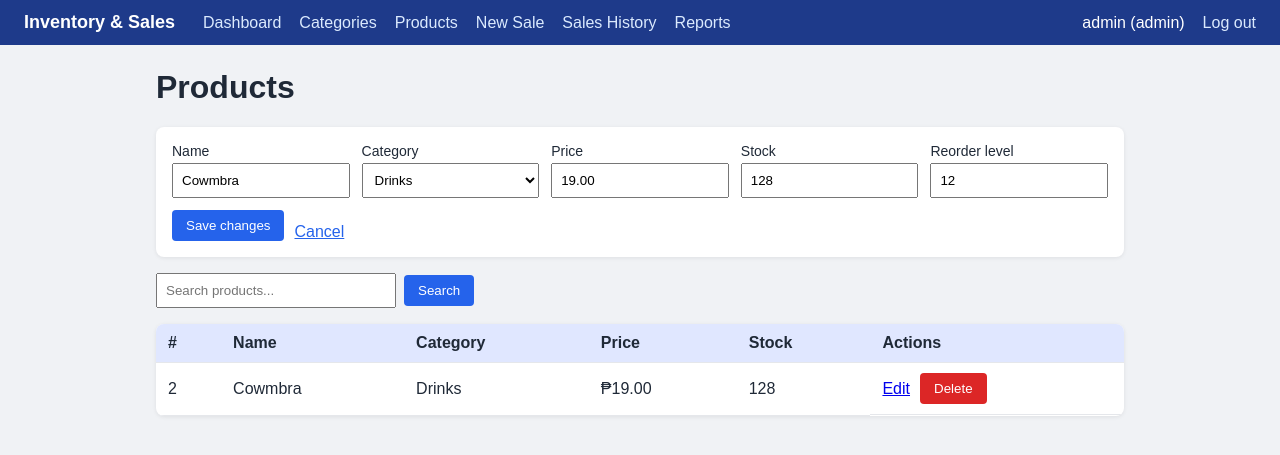
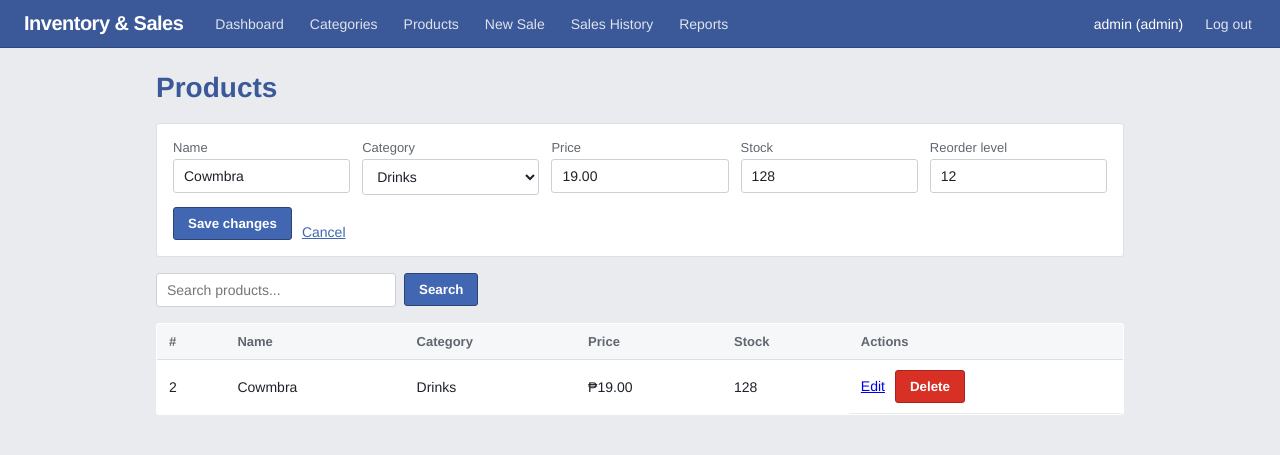
Before and after one commit to auroth22/inventory-sales, a PHP site: page /pages/products.php?edit=2 in a window 1280 px wide. Shown: the top 455 px of the page. Run offline with PHP 8.4, Linux system fonts and the light colour scheme; a user stored in the database is signed in; data comes from the database, SQL or seed files in the repository.

Commit message:
added few designs thats not even visible and recheks some mistakes on sql

```diff
--- a/style.css
+++ b/style.css
@@ -1,140 +1,236 @@
+/* =========================================================
+   Inventory & Sales: restyled
+   Direction: flat "Facebook 2015" for the app,
+   chunky game-style buttons for the login/register popup.
+   All original class names kept.
+   ========================================================= */
+
+:root {
+    --blue: #3b5998;
+    --blue-dark: #2d4373;
+    --blue-light: #4267b2;
+    --green: #42b72a;
+    --green-dark: #2f8a1c;
+    --orange: #f7931e;
+    --orange-dark: #c26f0a;
+    --red: #d93025;
+    --red-dark: #a8231b;
+    --bg: #e9ebee;
+    --line: #dddfe2;
+    --text: #1d2129;
+    --muted: #606770;
+}
+
 * { box-sizing: border-box; }
-body { font-family: Arial, sans-serif; margin: 0; background: #f0f2f5; color: #1f2937; }
+body { font-family: Helvetica, Arial, sans-serif; font-size: 14px; margin: 0; background: var(--bg); color: var(--text); }
+h1, h2, h3 { color: var(--blue); }
 
-/* Login */
-.login-page { display: flex; justify-content: center; align-items: center; height: 100vh; }
-.login-box { background: white; padding: 30px; border-radius: 8px; box-shadow: 0 2px 10px rgba(0,0,0,0.1); width: 300px; }
-.login-box input, .login-box button { width: 100%; padding: 10px; margin-top: 10px; }
-.login-box button { background: #2563eb; color: white; border: none; border-radius: 4px; cursor: pointer; }
-.error { color: #dc2626; }
+:focus-visible { outline: 2px solid var(--blue-light); outline-offset: 2px; }
 
-/* Layout */
-.topbar { display: flex; align-items: center; gap: 18px; background: #1e3a8a; color: white; padding: 12px 24px; }
-.topbar a { color: #dbeafe; text-decoration: none; }
-.topbar a:hover { color: white; text-decoration: underline; }
-.topbar .brand { font-weight: bold; font-size: 18px; margin-right: 10px; }
+/* ===== Login (plain page, if still used) ===== */
+.login-page { display: flex; justify-content: center; align-items: center; min-height: 100vh; }
+.login-box { background: white; padding: 24px; border: 1px solid var(--line); border-radius: 8px; width: 320px; }
+.login-box input { width: 100%; padding: 12px; margin-top: 10px; border: 1px solid #ccd0d5; border-radius: 6px; font-size: 16px; }
+.login-box button { width: 100%; padding: 12px; margin-top: 10px; background: var(--blue-light); color: white; border: none; border-radius: 6px; font-size: 16px; font-weight: bold; cursor: pointer; }
+.error { color: var(--red); }
+
+/* ===== Layout ===== */
+.topbar { display: flex; align-items: center; gap: 18px; background: var(--blue); color: white; padding: 0 24px; min-height: 48px; border-bottom: 1px solid #29487d; }
+.topbar a { color: #dfe3ee; text-decoration: none; padding: 15px 4px; }
+.topbar a:hover { color: white; text-decoration: none; background: rgba(255,255,255,0.12); }
+.topbar .brand { font-weight: bold; font-size: 20px; margin-right: 10px; color: white; letter-spacing: -0.5px; }
 .topbar .spacer { flex: 1; }
 .container { max-width: 1000px; margin: 24px auto; padding: 0 16px; }
 
-/* Messages */
-.flash { padding: 10px 14px; border-radius: 6px; margin-bottom: 16px; }
-.flash.success { background: #dcfce7; color: #166534; }
-.flash.error { background: #fee2e2; color: #991b1b; }
+/* ===== Messages ===== */
+.flash { padding: 10px 14px; border-radius: 3px; margin-bottom: 16px; border: 1px solid; }
+.flash.success { background: #e9f6e6; color: #1e6b12; border-color: #b9dfb1; }
+.flash.error { background: #ffebe8; color: #a8231b; border-color: #dd3c10; }
 
-/* Dashboard cards */
+/* ===== Dashboard cards ===== */
 .cards { display: grid; grid-template-columns: repeat(auto-fit, minmax(180px, 1fr)); gap: 14px; margin: 18px 0 28px; }
-.card { background: white; border-radius: 8px; padding: 18px; box-shadow: 0 1px 4px rgba(0,0,0,0.08); display: flex; flex-direction: column; gap: 6px; }
-.card .num { font-size: 28px; font-weight: bold; color: #1e3a8a; }
-.card.warn .num { color: #dc2626; }
+.card { background: white; border: 1px solid var(--line); border-radius: 3px; padding: 16px; display: flex; flex-direction: column; gap: 6px; color: var(--muted); }
+.card .num { font-size: 28px; font-weight: bold; color: var(--blue); }
+.card.warn { border-left: 4px solid var(--red); }
+.card.warn .num { color: var(--red); }
 
-/* Tables */
-table { width: 100%; border-collapse: collapse; background: white; border-radius: 8px; overflow: hidden; box-shadow: 0 1px 4px rgba(0,0,0,0.08); }
-th, td { padding: 10px 12px; text-align: left; border-bottom: 1px solid #e5e7eb; }
-th { background: #e0e7ff; }
-tr.low td { background: #fff7ed; }
+/* ===== Tables ===== */
+table { width: 100%; border-collapse: collapse; background: white; border: 1px solid var(--line); border-radius: 3px; overflow: hidden; }
+th, td { padding: 10px 12px; text-align: left; border-bottom: 1px solid #e9ebee; }
+th { background: #f6f7f9; color: var(--muted); font-size: 13px; border-bottom: 1px solid var(--line); }
+tbody tr:hover td { background: #f6f7f9; }
+tr.low td { background: #fff4e5; }
 
-/* Forms */
+/* ===== Forms ===== */
 .inline-form { display: flex; gap: 8px; margin: 16px 0; align-items: center; }
-.inline-form input { padding: 8px; min-width: 240px; }
-.grid-form { display: grid; grid-template-columns: repeat(auto-fit, minmax(170px, 1fr)); gap: 12px; background: white; padding: 16px; border-radius: 8px; margin-bottom: 8px; box-shadow: 0 1px 4px rgba(0,0,0,0.08); }
-.grid-form label { display: flex; flex-direction: column; gap: 4px; font-size: 14px; }
-.grid-form input, .grid-form select { padding: 8px; }
+.inline-form input { padding: 8px 10px; min-width: 240px; }
+.grid-form { display: grid; grid-template-columns: repeat(auto-fit, minmax(170px, 1fr)); gap: 12px; background: white; padding: 16px; border: 1px solid var(--line); border-radius: 3px; margin-bottom: 8px; }
+.grid-form label { display: flex; flex-direction: column; gap: 4px; font-size: 13px; color: var(--muted); }
+.grid-form input, .grid-form select { padding: 8px 10px; }
+input, select { border: 1px solid #ccd0d5; border-radius: 3px; font-family: inherit; font-size: 14px; background: white; color: var(--text); }
+input:focus, select:focus { outline: none; border-color: var(--blue-light); box-shadow: 0 0 0 2px #dbe4f5; }
 .form-buttons { display: flex; align-items: end; gap: 10px; }
-button { background: #2563eb; color: white; border: none; border-radius: 4px; padding: 8px 14px; cursor: pointer; }
-button.danger { background: #dc2626; }
-.btn-link { color: #2563eb; }
+
+button { background: var(--blue-light); color: white; border: 1px solid var(--blue-dark); border-radius: 3px; padding: 8px 14px; font-family: inherit; font-weight: bold; cursor: pointer; }
+button:hover { background: var(--blue); }
+button.danger { background: var(--red); border-color: var(--red-dark); }
+button.danger:hover { background: var(--red-dark); }
+.btn-link { color: var(--blue-light); }
 .actions { display: flex; gap: 10px; align-items: center; }
 .actions form { margin: 0; }
 
-/* Login / register extras */
-.success { color: #166534; }
+/* ===== Login / register extras ===== */
+.success { color: #1e6b12; }
 .switch-link { text-align: center; font-size: 14px; margin-top: 16px; }
-.switch-link a { color: #2563eb; }
+.switch-link a { color: var(--blue-light); }
 
-/* ===== Landing page + popup (modal) ===== */
+/* =========================================================
+   Landing page + popup
+   Flat blue bar on top (like 2015 Facebook), light gray page
+   ========================================================= */
 .landing {
     min-height: 100vh;
     margin: 0;
     display: flex;
     align-items: center;
     justify-content: center;
-    background: linear-gradient(135deg, #1e3a8a, #2563eb);
+    background: var(--bg);
+    color: var(--text);
+    text-align: center;
+    position: relative;
+    padding: 80px 20px 20px;
+}
+.landing::before {
+    content: "";
+    position: fixed;
+    top: 0; left: 0; right: 0;
+    height: 56px;
+    background: var(--blue);
+    border-bottom: 1px solid #29487d;
+}
+.hero { max-width: 520px; }
+.hero h1 { font-size: 40px; margin: 0 0 10px; color: var(--blue); letter-spacing: -1px; }
+.hero p { font-size: 18px; color: var(--muted); line-height: 1.4; margin: 0; }
+
+/* Chunky green call-to-action */
+.hero button {
+    margin-top: 24px;
+    padding: 14px 36px;
+    font-size: 18px;
+    font-weight: bold;
     color: white;
-    text-align: center;
+    background: var(--green);
+    border: 1px solid var(--green-dark);
+    border-bottom: 5px solid var(--green-dark);
+    border-radius: 10px;
+    text-shadow: 0 1px 0 rgba(0,0,0,0.25);
+    transition: transform 0.05s, border-bottom-width 0.05s;
 }
-.hero h1 { font-size: 42px; margin: 0 0 8px; }
-.hero button {
-    margin-top: 20px;
-    padding: 12px 28px;
-    font-size: 16px;
-    font-weight: bold;
+.hero button:hover { background: #4cc832; }
+.hero button:active { transform: translateY(3px); border-bottom-width: 2px; }
+
+/* ===== Popup box ===== */
+.auth-modal {
+    border: 3px solid var(--blue);
+    border-radius: 14px;
+    padding: 0;                       /* padding lives on .auth-inner so backdrop clicks work */
+    width: min(380px, 92vw);
+    box-shadow: 0 12px 40px rgba(0, 0, 0, 0.35);
+    color: var(--text);
     background: white;
-    color: #1e3a8a;
-    border-radius: 999px;
+}
+.auth-modal[open] { animation: pop 0.18s ease-out; }
+.auth-modal::backdrop { background: rgba(20, 28, 48, 0.6); backdrop-filter: blur(3px); }
+
+@keyframes pop {
+    from { opacity: 0; transform: translateY(10px) scale(0.97); }
+    to   { opacity: 1; transform: none; }
+}
+@media (prefers-reduced-motion: reduce) {
+    .auth-modal[open] { animation: none; }
 }
 
-/* The popup box */
-.auth-modal {
-    border: none;
-    border-radius: 16px;
-    padding: 0;                       /* padding lives on .auth-inner so backdrop clicks work */
-    width: min(380px, 92vw);
-    box-shadow: 0 20px 60px rgba(0, 0, 0, 0.35);
-    color: #1f2937;
-}
-.auth-modal[open] { animation: pop 0.2s ease-out; }
-
-/* The dim, blurred layer behind the popup */
-.auth-modal::backdrop {
-    background: rgba(15, 23, 42, 0.55);
-    backdrop-filter: blur(4px);
-}
-
-@keyframes pop {
-    from { opacity: 0; transform: translateY(12px) scale(0.97); }
-    to   { opacity: 1; transform: none; }
-}
-
-.auth-inner { padding: 28px; position: relative; }
+.auth-inner { padding: 26px; position: relative; background: linear-gradient(#f5f7fb, white 90px); border-radius: 11px; }
 
 .close-x {
     position: absolute;
-    top: 8px;
-    right: 12px;
+    top: 8px; right: 12px;
     background: none;
-    color: #94a3b8;
-    font-size: 26px;
+    border: none;
+    color: #8d949e;
+    font-size: 28px;
     padding: 0 6px;
 }
+.close-x:hover { background: none; color: var(--red); }
 
-/* Tabs */
-.tabs { display: flex; background: #f1f5f9; border-radius: 10px; padding: 4px; margin-bottom: 18px; margin-top: 10px; }
-.tab { flex: 1; background: transparent; color: #475569; border-radius: 8px; padding: 8px; }
-.tab.active { background: white; color: #1e3a8a; font-weight: bold; box-shadow: 0 1px 3px rgba(0, 0, 0, 0.15); }
+/* ===== Tabs: chunky toggle ===== */
+.tabs { display: flex; gap: 6px; background: #dfe3ee; border-radius: 12px; padding: 5px; margin: 10px 0 18px; }
+.tab {
+    flex: 1;
+    background: transparent;
+    color: var(--blue);
+    border: none;
+    border-radius: 9px;
+    padding: 10px;
+    font-size: 15px;
+}
+.tab:hover { background: rgba(255,255,255,0.5); }
+.tab.active {
+    background: white;
+    color: var(--blue);
+    border-bottom: 3px solid #b5bfd6;
+}
 
-/* Forms inside the popup: only the active one is visible */
+/* ===== Forms inside popup: only active one visible ===== */
 .panel { display: none; flex-direction: column; gap: 10px; }
 .panel.active { display: flex; }
-.panel input { padding: 11px; border: 1px solid #cbd5e1; border-radius: 8px; font-size: 15px; }
-.panel button[type="submit"] { padding: 11px; border-radius: 8px; font-size: 15px; }
+.panel input { padding: 12px; border: 2px solid #ccd0d5; border-radius: 10px; font-size: 16px; }
+.panel input:focus { border-color: var(--blue-light); box-shadow: none; }
+
+/* Chunky "pressable" submit button */
+.panel button[type="submit"] {
+    margin-top: 4px;
+    padding: 12px;
+    font-size: 17px;
+    color: white;
+    background: var(--green);
+    border: 1px solid var(--green-dark);
+    border-bottom: 5px solid var(--green-dark);
+    border-radius: 10px;
+    text-shadow: 0 1px 0 rgba(0,0,0,0.25);
+    transition: transform 0.05s, border-bottom-width 0.05s;
+}
+.panel button[type="submit"]:hover { background: #4cc832; }
+.panel button[type="submit"]:active { transform: translateY(3px); border-bottom-width: 2px; }
+
+/* Register panel gets the orange button so the two actions feel different.
+   Change "register" below if your panel uses another id/class. */
+#register-panel button[type="submit"],
+.panel.register button[type="submit"] {
+    background: var(--orange);
+    border-color: var(--orange-dark);
+    border-bottom-color: var(--orange-dark);
+}
+#register-panel button[type="submit"]:hover,
+.panel.register button[type="submit"]:hover { background: #ffa534; }
 
 /* ===== Sales / POS ===== */
 .pos-grid { display: grid; grid-template-columns: 3fr 2fr; gap: 24px; align-items: start; }
 @media (max-width: 800px) { .pos-grid { grid-template-columns: 1fr; } }
 .qty-input { width: 70px; padding: 6px; }
-.cart-total { font-size: 20px; font-weight: bold; text-align: right; margin: 14px 0; }
+.cart-total { font-size: 20px; font-weight: bold; text-align: right; margin: 14px 0; color: var(--blue); }
 .cart-buttons { display: flex; gap: 10px; justify-content: flex-end; }
 .inline-form label { display: flex; align-items: center; gap: 6px; }
 
 /* ===== Receipt ===== */
-.receipt { background: white; max-width: 480px; margin: 0 auto; padding: 24px; border-radius: 8px; box-shadow: 0 1px 4px rgba(0,0,0,0.08); }
+.receipt { background: white; max-width: 480px; margin: 0 auto; padding: 24px; border: 1px solid var(--line); border-radius: 3px; }
 .receipt h2 { text-align: center; margin-top: 0; }
 .receipt-buttons { max-width: 480px; margin: 16px auto; display: flex; gap: 14px; align-items: center; }
 
 @media print {
     .topbar, .no-print { display: none !important; }
     body { background: white; }
-    .receipt { box-shadow: none; }
+    .receipt { border: none; }
 }
 
 .add-form { display: flex; gap: 6px; margin: 0; }
@@ -142,4 +238,13 @@ button.danger { background: #dc2626; }
 /* ===== Reports ===== */
 h2 { margin-top: 32px; }
 .bar-cell { width: 35%; }
-.bar { height: 14px; background: #2563eb; border-radius: 4px; min-width: 2px; }
+.bar { height: 14px; background: var(--blue-light); border-radius: 2px; min-width: 2px; }
+
+/* ===== Small screens ===== */
+@media (max-width: 640px) {
+    .topbar { flex-wrap: wrap; gap: 10px; padding: 6px 12px; }
+    .hero h1 { font-size: 30px; }
+    .inline-form { flex-wrap: wrap; }
+    .inline-form input { min-width: 0; flex: 1; }
+    table { display: block; overflow-x: auto; }
+}
```
Also changed, not shown: pages/style.css (added, +250 -0 lines).
